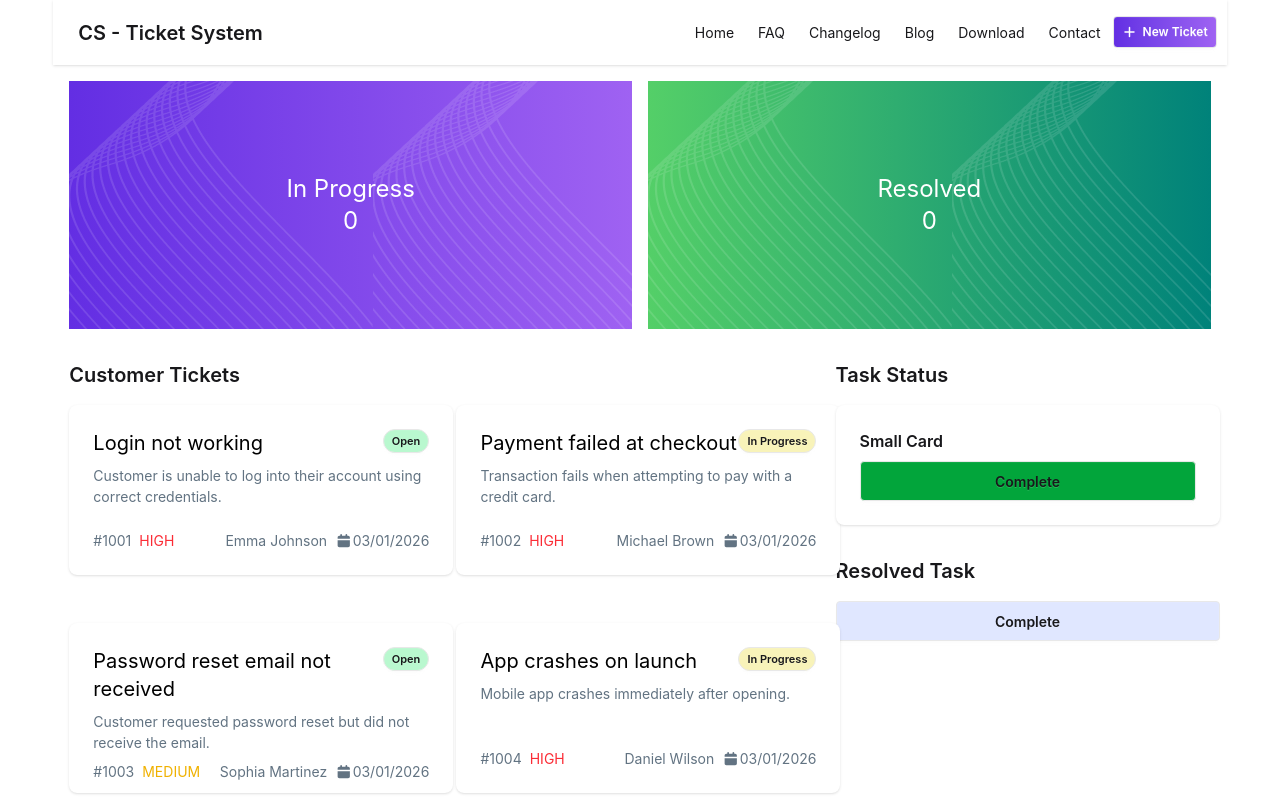
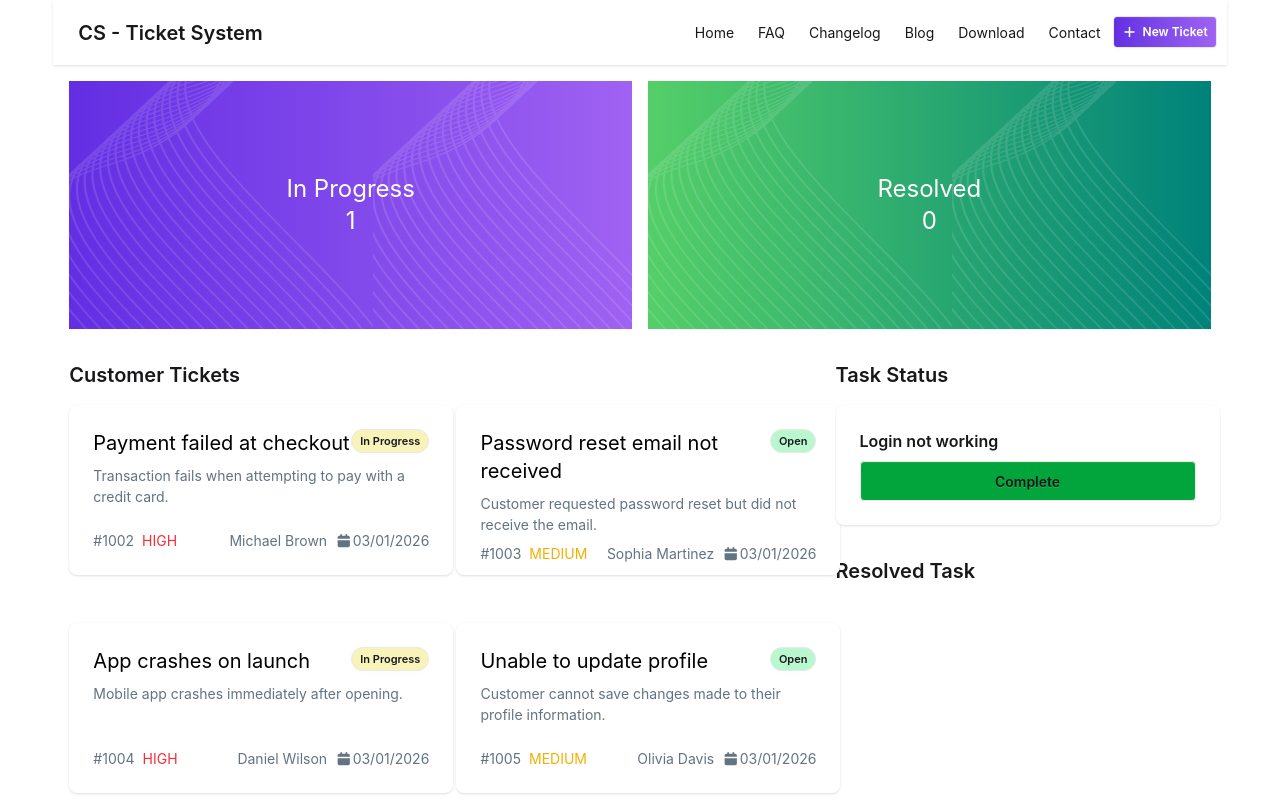
Before and after one commit to yousrahanif/Reset-Assignment-Ticket, a React (Vite) app: page / in a window 1280 px wide. Both pictures are taken after a click on the element 254 px from the left and 490 px from the top of the page. Shown: the top 800 px of the page. Built offline with nearby package versions, Linux system fonts and the light colour scheme.

Commit message:
customer task done

```diff
--- a/src/App.jsx
+++ b/src/App.jsx
@@ -1,4 +1,4 @@
-import { Suspense, useState } from "react";
+import { Suspense, use, useState } from "react";
 import "./App.css";
 import Footer from "./components/Footer/Footer";
 import Hero from "./components/Hero/Hero";
@@ -10,30 +10,46 @@ import TicketStatus from "./components/Tickets/TicketStatus";
 const ticketPromise = fetch("/tickets.json").then((res) => res.json());
 
 function App() {
+  const tickets = use(ticketPromise);
+  const [customerTickets, setCustomerTickets] = useState(tickets);
   const [track, setTrack] = useState([]);
+  const [complete, setComplete] = useState(track);
   const handleTicket = (ticket) => {
     console.log("Clicked", ticket);
     const newTrack = [...track, ticket];
     setTrack(newTrack);
+    setCustomerTickets(customerTickets.filter((t) => t.id !== ticket.id));
+  };
+  const handleTaskStatus = (status) => {
+    const newArray = [...complete, status];
+    setComplete(newArray);
+    console.log("clicked", status);
+    setTrack(track.filter((t) => t.id !== status.id));
   };
   return (
     <div className="w-11/12 mx-auto">
       <Navbar></Navbar>
-      <Hero></Hero>
-      <div className="grid grid-cols-1 md:grid-cols-12 gap-2 p-4">
-        <div className="md:col-span-8">
+      <Hero complete={complete} track={track}></Hero>
+
+      <div className="grid grid-cols-1 md:grid-cols-12 gap-2 p-4 justify-items-center md:justify-items-start">
+        <div className="md:col-span-8 ">
           <Suspense fallback={<p>Loading</p>}>
             <CustomerTicket
+              setCustomerTickets={setCustomerTickets}
+              customerTickets={customerTickets}
               ticketPromise={ticketPromise}
               setTrack={setTrack}
               handleTicket={handleTicket}
             ></CustomerTicket>
           </Suspense>
         </div>
-        <div className="md:col-span-4">
-          <div className="flex flex-col gap-8">
-            <TicketStatus></TicketStatus>
-            <ResolvedTicket></ResolvedTicket>
+        <div className="md:col-span-4 ">
+          <div className="flex flex-col gap-8 ">
+            <TicketStatus
+              handleTaskStatus={handleTaskStatus}
+              track={track}
+            ></TicketStatus>
+            <ResolvedTicket complete={complete}></ResolvedTicket>
           </div>
         </div>
       </div>
--- a/src/components/Hero/Hero.jsx
+++ b/src/components/Hero/Hero.jsx
@@ -1,6 +1,6 @@
 import vector1 from "../../assets/vector1.png";
 
-const Hero = () => {
+const Hero = ({ track, complete }) => {
   return (
     <div className="grid grid-cols-12 justify-between gap-4 p-4 ">
       <div
@@ -11,7 +11,7 @@ const Hero = () => {
       >
         <div className="flex flex-col justify-center items-center h-full text-white text-2xl">
           <p> In Progress</p>
-          <p>0</p>
+          <p>{track.length}</p>
         </div>
       </div>
       <div
@@ -22,7 +22,7 @@ const Hero = () => {
       >
         <div className="flex flex-col justify-center items-center h-full text-white text-2xl">
           <p> Resolved</p>
-          <p>0</p>
+          <p>{complete.length}</p>
         </div>
       </div>
     </div>
--- a/src/components/Tickets/CustomerTicket.jsx
+++ b/src/components/Tickets/CustomerTicket.jsx
@@ -1,13 +1,12 @@
-import { use } from "react";
 import SingleTicket from "./SingleTicket";
-const CustomerTicket = ({ ticketPromise, handleTicket }) => {
-  const ticket = use(ticketPromise);
+const CustomerTicket = ({ ticketPromise, handleTicket, customerTickets }) => {
+  //   const ticket = use(ticketPromise);
 
   return (
     <div>
       <p className="text-xl font-semibold">Customer Tickets</p>
       <div className="grid grid-cols-1 md:grid-cols-2 gap-4">
-        {ticket.map((t) => (
+        {customerTickets.map((t) => (
           <SingleTicket
             key={t.id}
             t={t}
--- a/src/components/Tickets/ResolvedTicket.jsx
+++ b/src/components/Tickets/ResolvedTicket.jsx
@@ -1,15 +1,19 @@
-const ResolvedTicket = () => {
+const ResolvedTicket = ({ complete }) => {
   return (
     <div>
       <p className="text-xl font-semibold">Resolved Task</p>
 
-      <div>
-        <div className="  w-96 bg-base-100 card-sm  mt-4">
-          <div className="justify-end card-actions">
-            <button className="btn bg-[#E0E7FF] w-full">Complete</button>
+      {}
+
+      {/* {complete.map((t) => (
+        <div key={t.id}>
+          <div className="  w-96 bg-base-100 card-sm  mt-4">
+            <div className="justify-end card-actions">
+              <button className="btn bg-[#E0E7FF] w-full">{t.title}</button>
+            </div>
           </div>
         </div>
-      </div>
+      ))} */}
     </div>
   );
 };
--- a/src/components/Tickets/SingleTicket.jsx
+++ b/src/components/Tickets/SingleTicket.jsx
@@ -3,23 +3,12 @@ import { FontAwesomeIcon } from "@fortawesome/react-fontawesome";
 
 const SingleTicket = ({ t, handleTicket }) => {
   return (
-    <div onClick={() => handleTicket(t)} className="py-4 ">
+    <div onClick={() => handleTicket(t)} className="py-4 cursor ">
       <div className="card w-96 bg-base-100 card-md h-42.5 shadow-sm">
         <div className="card-body ">
           <div className="flex justify-between">
             <h2 className="text-black text-xl">{t.title}</h2>
-            {/* <button
-              className={
 
-
-
-
-
-                `btn btn-xs rounded-3xl ${
-                            t.status==="Open"?"bg-[#B9F8CF]" :t.status==="In Progress"? "bg-[#B9F8CF]" : t.status==="Resolved"? "bg-[#B9F8CF]:"
-              }
-`}
-            > */}
             <button
               className={`btn btn-xs rounded-3xl  ${t.status === "Open" ? "bg-[#B9F8CF]" : t.status === "In Progress" ? "bg-[#F8F3B9]" : ""}`}
             >
--- /dev/null
+++ b/src/components/Tickets/StatusCard.jsx
@@ -0,0 +1,20 @@
+const StatusCard = ({ t, handleTaskStatus }) => {
+  return (
+    <div>
+      <div className="card-body card w-96 bg-base-100 card-sm shadow-sm mt-4">
+        <h2 className="card-title">{t.title}</h2>
+
+        <div className="justify-end card-actions">
+          <button
+            onClick={() => handleTaskStatus(t)}
+            className="btn bg-[#02A53B] w-full"
+          >
+            Complete
+          </button>
+        </div>
+      </div>
+    </div>
+  );
+};
+
+export default StatusCard;
--- a/src/components/Tickets/TicketStatus.jsx
+++ b/src/components/Tickets/TicketStatus.jsx
@@ -1,14 +1,21 @@
-const TicketStatus = () => {
+import StatusCard from "./StatusCard";
+
+const TicketStatus = ({ track, handleTaskStatus }) => {
   return (
     <div>
-      <p className="text-xl font-semibold ">Task Status</p>
-
-      <div className="card-body card w-96 bg-base-100 card-sm shadow-sm mt-4">
-        <h2 className="card-title">Small Card</h2>
-
-        <div className="justify-end card-actions">
-          <button className="btn bg-[#02A53B] w-full">Complete</button>
-        </div>
+      <p className="text-xl font-semibold">Task Status</p>
+      <div>
+        {track.length > 0 ? (
+          track.map((t) => (
+            <StatusCard
+              key={t.id}
+              t={t}
+              handleTaskStatus={handleTaskStatus}
+            ></StatusCard>
+          ))
+        ) : (
+          <p className=" font-semibold text-red-500">No Tasks yet</p>
+        )}
       </div>
     </div>
   );
```
